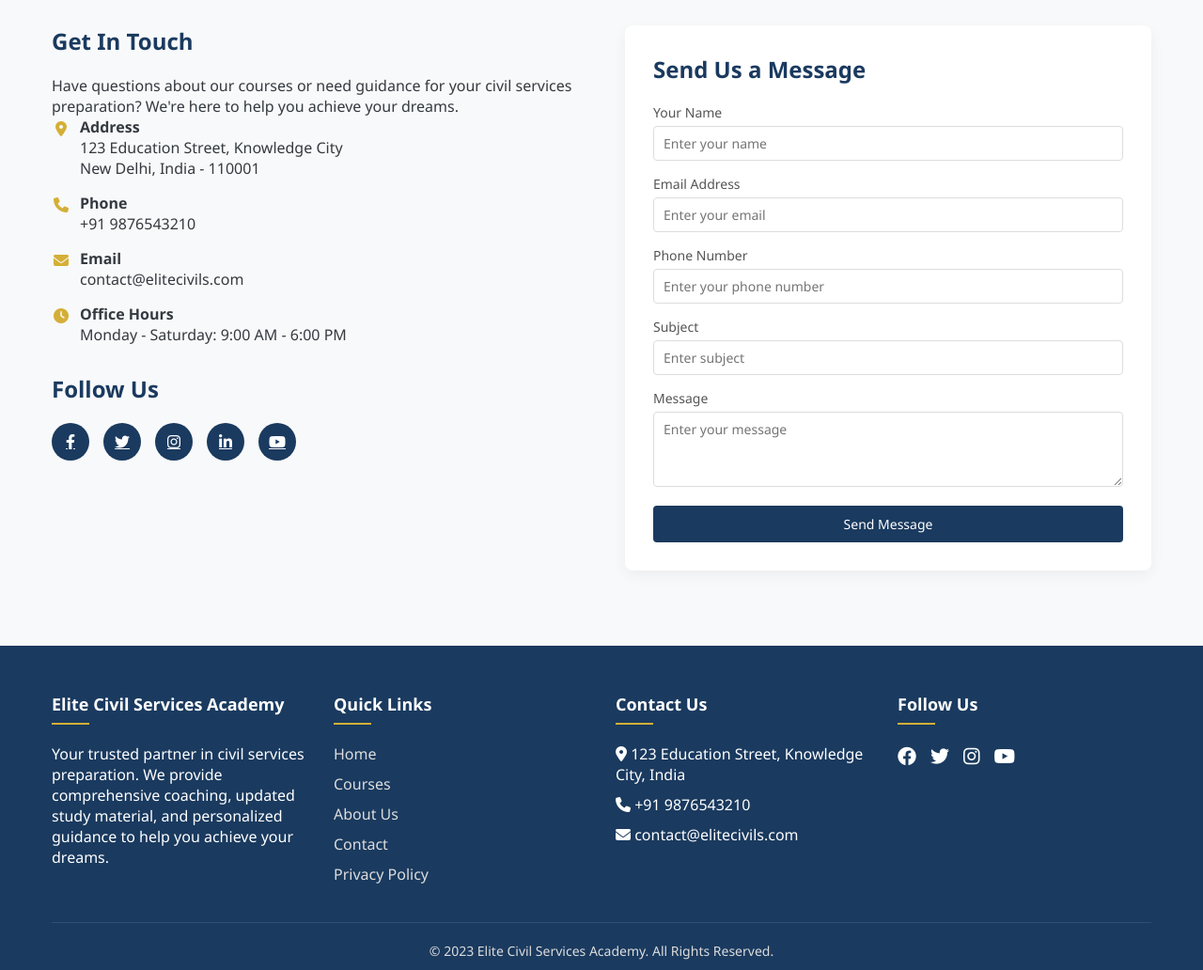
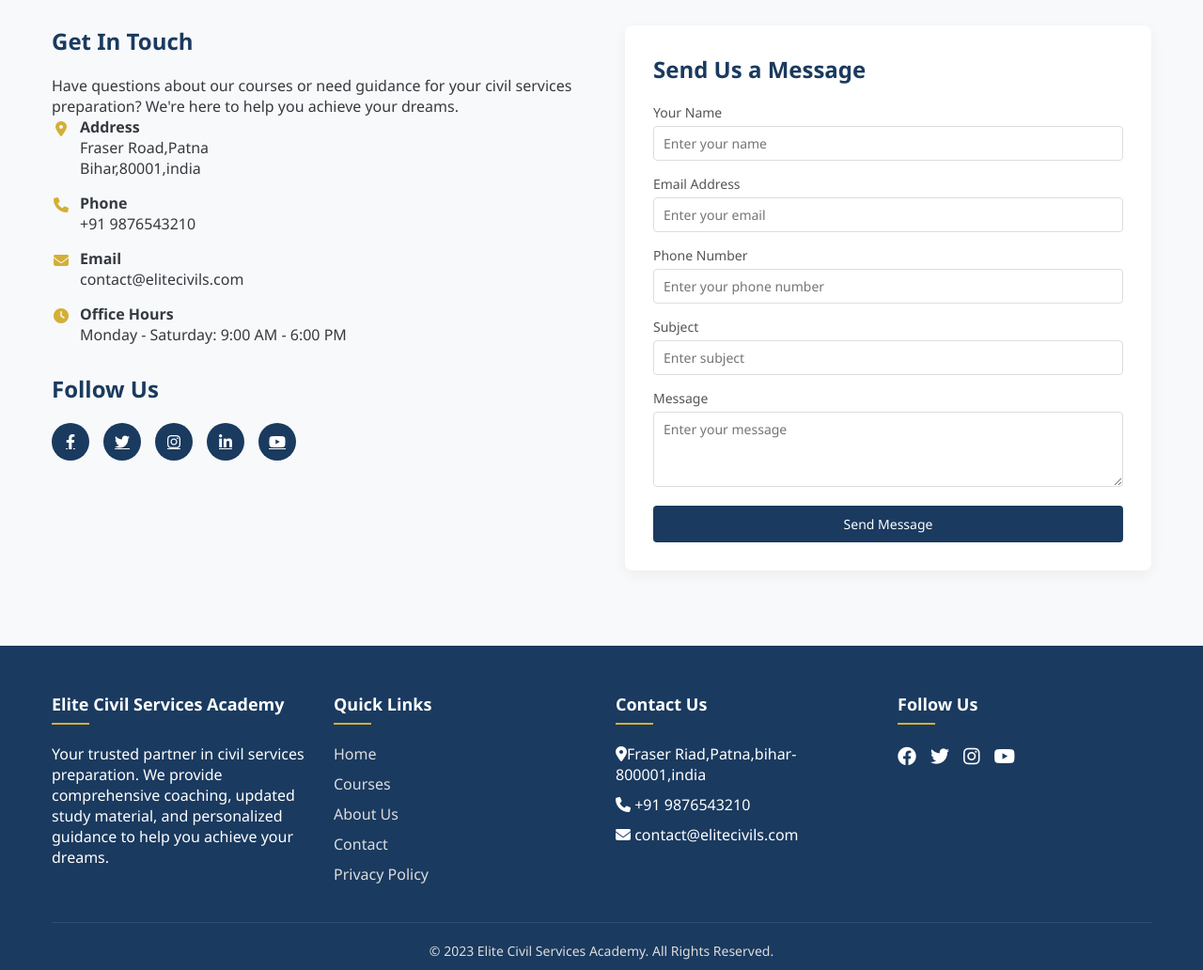
Before and after one commit to sws121-logo/civil-services-institude, a plain HTML site: page index.html in a window 1280 px wide. Shown: the part 2513-3545 px from the top of the page at 94% size. Drawn offline with Linux system fonts and the light colour scheme.

Commit message:
Update index.html

```diff
--- a/index.html
+++ b/index.html
@@ -978,8 +978,8 @@
                             <i class="fas fa-map-marker-alt"></i>
                             <div>
                                 <strong>Address</strong><br>
-                                123 Education Street, Knowledge City<br>
-                                New Delhi, India - 110001
+                               Fraser Road,Patna<br>
+                                Bihar,80001,india
                             </div>
                         </li>
                         <li>
@@ -1399,7 +1399,7 @@
                 <div class="footer-column">
                     <h3>Contact Us</h3>
                     <ul class="footer-links">
-                        <li><i class="fas fa-map-marker-alt"></i> 123 Education Street, Knowledge City, India</li>
+                        <li><i class="fas fa-map-marker-alt"></i>Fraser Riad,Patna,bihar-800001,india</li>
                         <li><i class="fas fa-phone"></i> +91 9876543210</li>
                         <li><i class="fas fa-envelope"></i> contact@elitecivils.com</li>
                     </ul>
```
